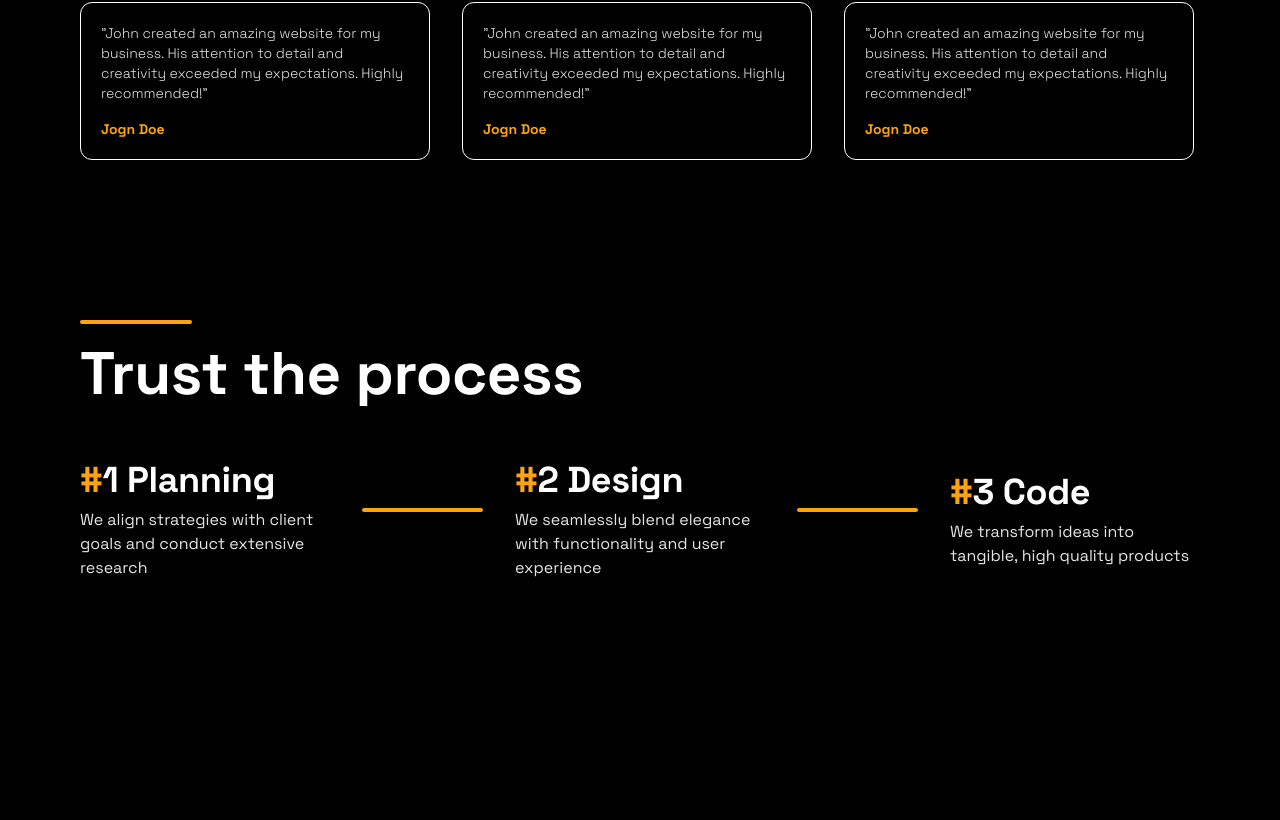
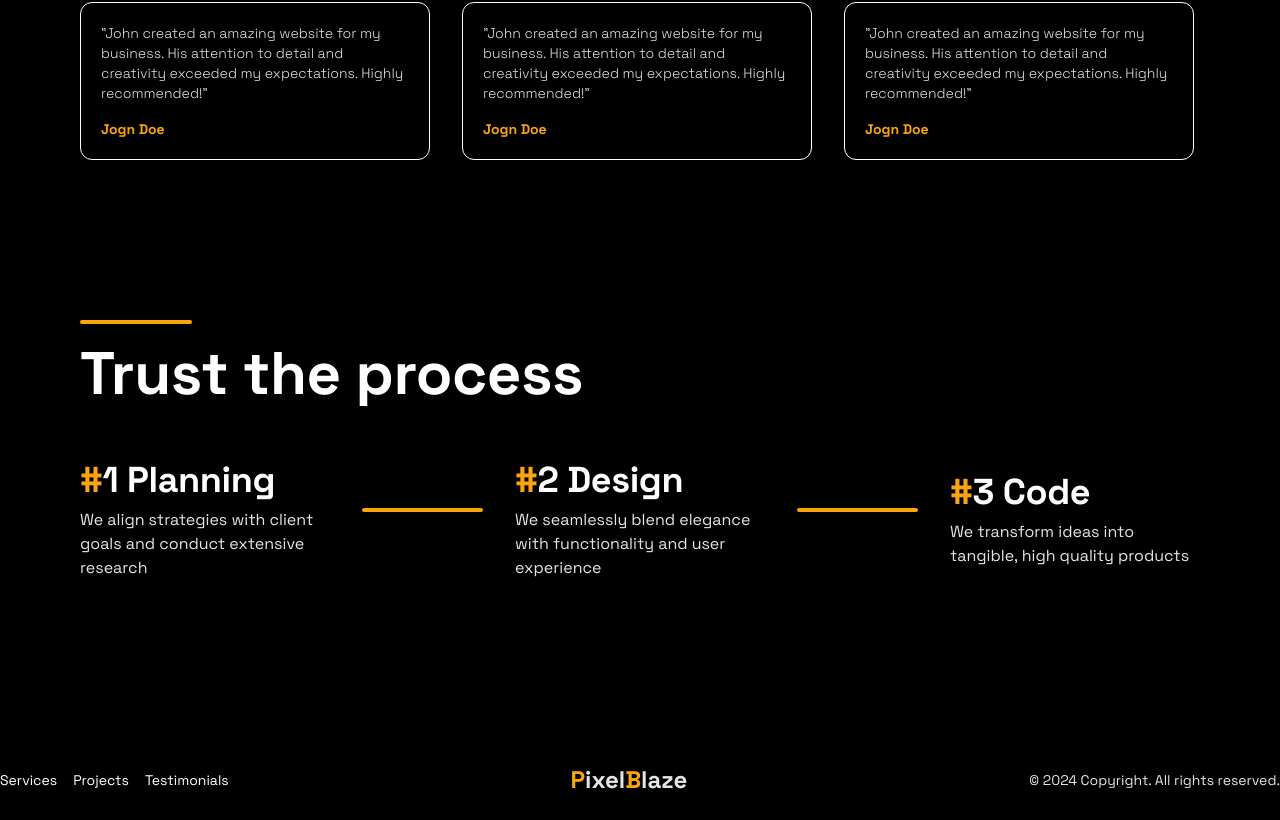
Before and after one commit to PawelJadach/pixel-blaze, a Next.js app: page / in a window 1280 px wide. Shown: the part 2622-3442 px from the top of the page. Before the commit the page ends 3330 px from the top, so only its background shows below. Built offline with nearby package versions, Linux system fonts and the light colour scheme.

Commit message:
add footer

```diff
--- a/src/app/layout.tsx
+++ b/src/app/layout.tsx
@@ -3,6 +3,7 @@ import { Space_Grotesk } from "next/font/google";
 import "./globals.css";
 import { cn } from "@/utils/cn";
 import Navbar from "@/components/Navbar";
+import Footer from "@/components/Footer";
 
 const SpaceGrotesk = Space_Grotesk({ subsets: ["latin"] });
 
@@ -45,7 +46,8 @@ export default function RootLayout({
 				)}
 			>
 				<Navbar />
-				<div className="mt-32 px-10 md:px-[80px] pb-32">{children}</div>
+				<div className="mt-32 px-10 md:px-[80px]">{children}</div>
+				<Footer />
 			</body>
 		</html>
 	);
--- /dev/null
+++ b/src/components/Footer/index.tsx
@@ -0,0 +1,24 @@
+import Link from "next/link";
+import React from "react";
+
+const Footer = () => {
+	return (
+		<div
+			className="max-w-screen-xl mx-auto mt-20 md:mt-40 flex flex-col md:flex-row gap-6 items-center justify-between py-6"
+			id="process"
+		>
+			<div className="flex gap-4 text-sm">
+				<Link href="#services">Services</Link>
+				<Link href="#projects">Projects</Link>
+				<Link href="#testimonials">Testimonials</Link>
+			</div>
+			<p className="font-bold text-2xl">
+				<span className="text-primary">P</span>ixel
+				<span className="text-primary">B</span>laze
+			</p>
+			<p className="text-sm">© 2024 Copyright. All rights reserved.</p>
+		</div>
+	);
+};
+
+export default Footer;
```
